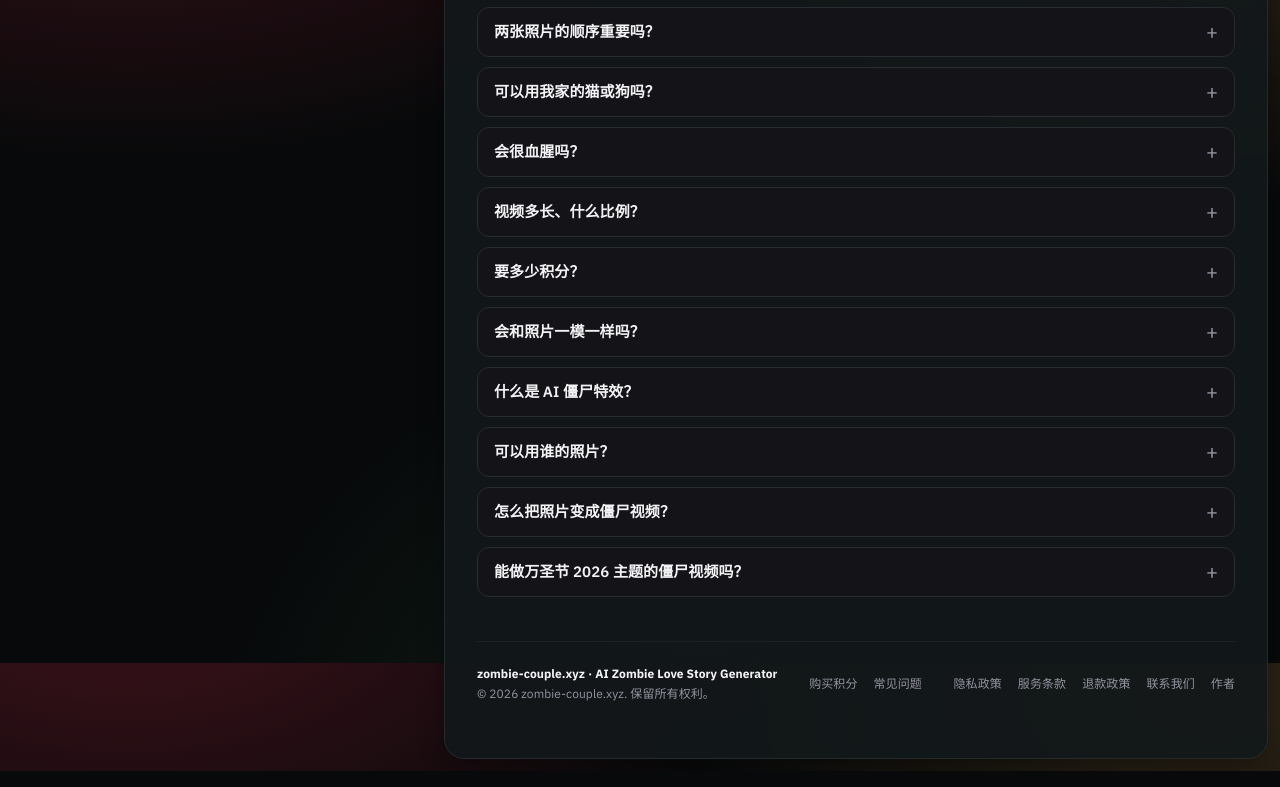
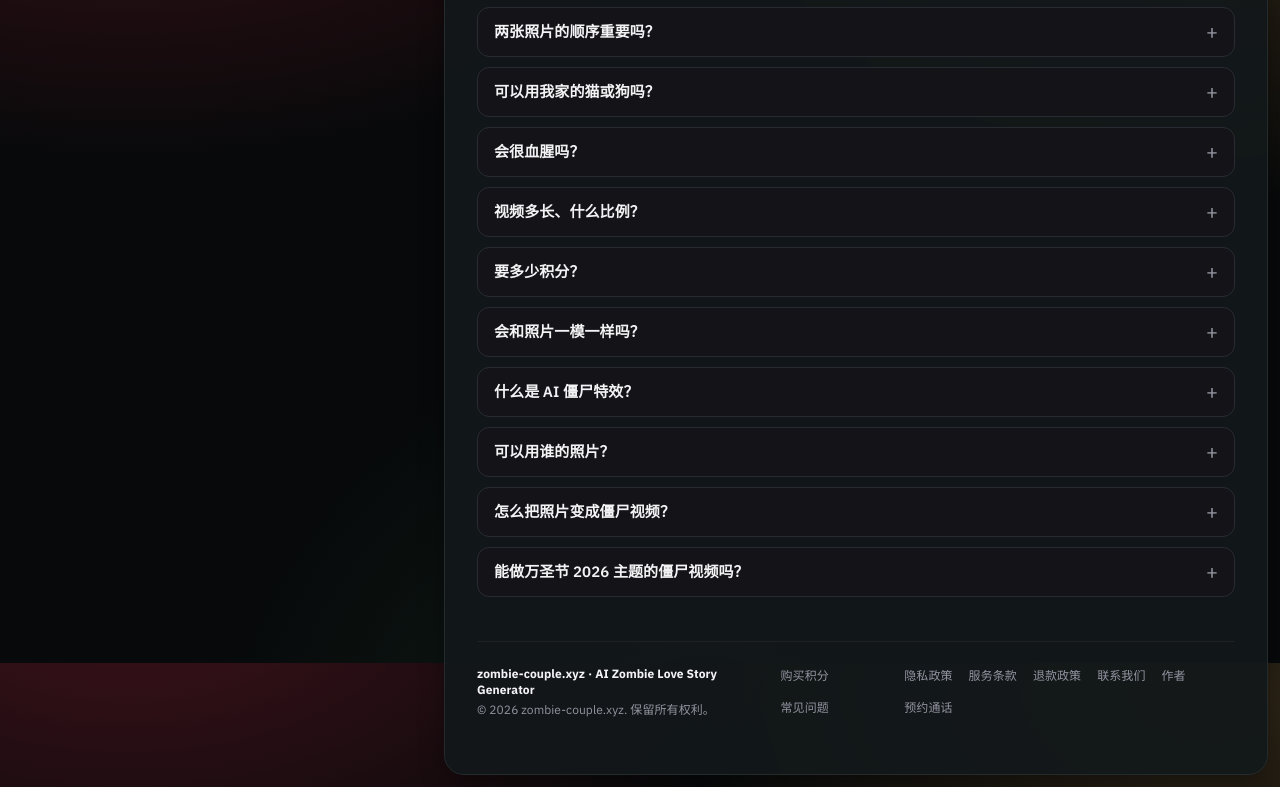
Before and after one commit to ginginli/couple, a website: page zh/index.html in a window 1280 px wide. Shown: the part 2537-3324 px from the top of the page. Drawn offline with Linux system fonts and the light colour scheme; no server answers.

Commit message:
feat: 页脚新增 cal.com 预约链接（中英两版）
在 Gravatar 作者链接之后再加一条预约外链，target=_blank + rel=noopener

```diff
--- a/zh/index.html
+++ b/zh/index.html
@@ -627,6 +627,8 @@
               <a href="contact.html" class="hover:text-[var(--color-text)] transition-colors">联系我们</a>
               <a href="https://gravatar.com/clearlyflower20e1ad97e4" target="_blank" rel="noopener noreferrer"
                  class="hover:text-[var(--color-text)] transition-colors">作者</a>
+              <a href="https://cal.com/lainey-tpyuqi" target="_blank" rel="noopener noreferrer"
+                 class="hover:text-[var(--color-text)] transition-colors">预约通话</a>
             </nav>
           </footer>
 
```
Also changed, not shown: index.html (+2 -0 lines).
